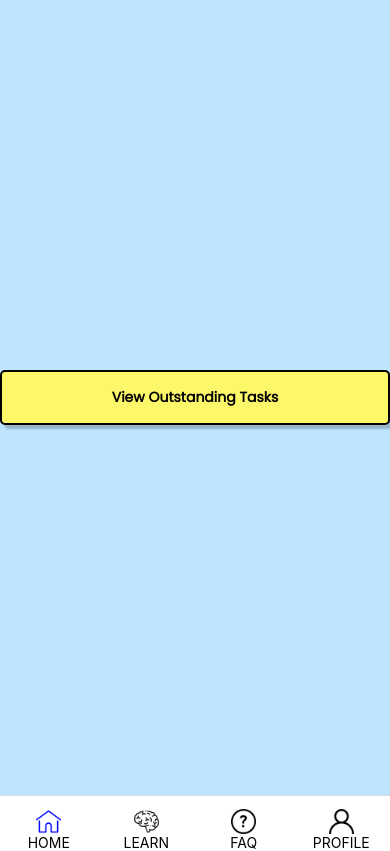
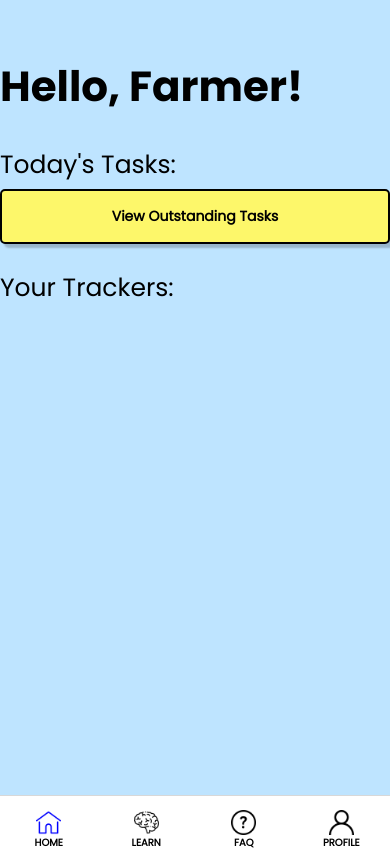
Before and after one commit to lawraisins/triogrow, a React Native app: screen /Landing in a window 390 px wide. Built offline with nearby package versions, Linux system fonts and the light colour scheme.

Commit message:
Embedded both videos

```diff
--- a/components/VideoPlayer.js
+++ b/components/VideoPlayer.js
@@ -5,17 +5,13 @@ import { useRef,useState } from "react";
 import { StyleSheet, Button, View } from 'react-native';
 import WebView from "react-native-webview";
 
-// Within your render function, assuming you have a file called
-// "background.mp4" in your project. You can include multiple videos
-// on a single screen if you like.
-
 const COMPOST_TUBE = "https://www.youtube.com/watch?v=CT4YeCWeST4"
 
-const VideoPlayer = () => {
+const VideoPlayer = ({sourcelink}) => {
  return (
 <View>
 <WebView
-source={{uri: COMPOST_TUBE}}
+source={{uri: sourcelink}}
     onLoad={console.log("Starting")}>
 
 
--- /dev/null
+++ b/components/fonts.js
@@ -0,0 +1,8 @@
+import { useFonts } from 'expo-font';
+
+const [fonts] = () => useFonts({
+        Poppins_Header: require("../assets/fonts/Poppins/Poppins-Black.ttf"),
+        Poppins: require("../assets/fonts/Poppins/Poppins.ttf")
+    })
+
+export default fonts
--- a/components/tabs.js
+++ b/components/tabs.js
@@ -5,9 +5,21 @@ import Home from "../screens/Home"
 import Learn from "../screens/Learn"
 import FAQ from "../screens/FAQ"
 import Profile from "../screens/Profile"
+import { useFonts } from 'expo-font';
 const Tab = createBottomTabNavigator();
 
 const Tabs = () => {
+    const [fontsLoaded] = useFonts (
+        {
+             "Poppins-Header": require("../assets/fonts/Poppins/Poppins-Bold.ttf"),
+             "Poppins": require("../assets/fonts/Poppins/Poppins-Regular.ttf")
+      }
+      );
+
+      if (!fontsLoaded) {
+          return undefined
+      }
+
     return(
         <Tab.Navigator
             screenOptions={{
@@ -40,7 +52,7 @@ const Tabs = () => {
                                         height: 25,
                                         tintColor: focused ? "blue" : "black",
                                     }}/>
-                            <Text>HOME</Text>
+                            <Text style={styles.text}>HOME</Text>
                         </View>
 
                     )
@@ -57,7 +69,7 @@ const Tabs = () => {
                                                     height: 25,
                                                     tintColor: focused ? "blue" : "black",
                                                 }}/>
-                                        <Text>LEARN</Text>
+                                        <Text style={styles.text}>LEARN</Text>
                                     </View>
 
                                 )
@@ -73,7 +85,7 @@ const Tabs = () => {
                                                     height: 25,
                                                     tintColor: focused ? "blue" : "black",
                                                 }}/>
-                                        <Text>FAQ</Text>
+                                        <Text style={styles.text}>FAQ</Text>
                                     </View>
 
                                 )
@@ -89,7 +101,7 @@ const Tabs = () => {
                                                     height: 25,
                                                     tintColor: focused ? "blue" : "black",
                                                 }}/>
-                                        <Text>PROFILE</Text>
+                                        <Text style={styles.text}>PROFILE</Text>
                                     </View>
 
                                 )
@@ -109,7 +121,13 @@ const styles = StyleSheet.create({
         shadowOpacity: 0.25,
         shadowRadius: 3.5,
 
-    }
+    },
+
+    text: {
+        fontFamily: "Poppins",
+        fontWeight: "bold",
+        fontSize: 10,
+    },
 })
 
 export default Tabs
--- a/navigation/index.js
+++ b/navigation/index.js
@@ -7,6 +7,7 @@ import SignUpScreen from '../screens/SignUpScreen';
 import Landing from "../screens/Landing";
 import Todo from "../screens/Todo"
 import Tutorial from "../screens/Tutorial";
+import Tutorial2 from "../screens/Tutorial2";
 const Stack = createNativeStackNavigator();
 
 const Navigation = () => {
@@ -18,6 +19,7 @@ const Navigation = () => {
                 <Stack.Screen name="Landing" component={Landing}/>
                 <Stack.Screen name="Todo" component={Todo}/>
                 <Stack.Screen name="Tutorial" component={Tutorial}/>
+                <Stack.Screen name="Tutorial2" component={Tutorial2}/>
             </Stack.Navigator>
         </NavigationContainer>
 
--- a/screens/FAQ.js
+++ b/screens/FAQ.js
@@ -1,14 +1,26 @@
 import React,{useState} from 'react';
 import {KeyboardAvoidingView, TextInput } from 'react-native';
-import {Button, StyleSheet, Text, View, Image, TouchableOpacity, Alert } from 'react-native';
+import {Button, StyleSheet, Text, View, ScrollView, Image, TouchableOpacity, Alert } from 'react-native';
 import Form from '../components/Todolist'
 import { NavigationContainer } from '@react-navigation/native';
+import { useFonts } from 'expo-font';
 
 
 export default function FAQ() {
+  const [fontsLoaded] = useFonts (
+    {
+         "Poppins-Header": require("../assets/fonts/Poppins/Poppins-Bold.ttf"),
+         "Poppins": require("../assets/fonts/Poppins/Poppins-Regular.ttf")
+  }
+  );
+
+  if (!fontsLoaded) {
+      return undefined
+  }
   return (
-    <View style={styles.container}>
-    </View>
+    <ScrollView style={styles.container}>
+      <Text style={styles.header}>FAQ</Text>
+    </ScrollView>
   );
 }
 
@@ -17,5 +29,10 @@ const styles = StyleSheet.create({
     flex: 1 ,
     backgroundColor: '#BEE4FF',
   },
+  header: {
+    fontSize: 42,
+    fontFamily: "Poppins-Header",
+    top: 55,
+  },
 
 });
--- a/screens/Home.js
+++ b/screens/Home.js
@@ -1,21 +1,43 @@
 import React,{useState} from 'react';
 import {KeyboardAvoidingView, TextInput } from 'react-native';
-import {Button, StyleSheet, Text, View, Image, TouchableOpacity, Alert } from 'react-native';
+import {Button, StyleSheet, Text, View, Image, TouchableOpacity, Alert, ScrollView } from 'react-native';
 import Form from '../components/Todolist'
 import { NavigationContainer } from '@react-navigation/native';
 import {useForm, Controller} from 'react-hook-form'
 import { useNavigation } from '@react-navigation/native';
 import CustomButton from '../components/CustomButton';
+import { useFonts } from 'expo-font';
+
+
+
 
 export default function Home() {
   const {control, handleSubmit, formState: {errors}, watch} = useForm();
   const navigation = useNavigation();
+  const [fontsLoaded] = useFonts (
+    {
+         "Poppins-Header": require("../assets/fonts/Poppins/Poppins-Bold.ttf"),
+         "Poppins": require("../assets/fonts/Poppins/Poppins-Regular.ttf")
+  }
+  );
+
+  if (!fontsLoaded) {
+      return undefined
+  }
 
 const viewTaskList = () =>  navigation.navigate("Todo")
   return (
-    <View style={styles.container}>
-        <CustomButton text="View Outstanding Tasks" onPress={handleSubmit(viewTaskList)} type="PRIMARY"></CustomButton>
-    </View>
+    <ScrollView style={styles.container}>
+        <Text style={styles.header}>Hello, Farmer!</Text>
+        <View style={styles.tasklist}>
+        <Text style={styles.subheader}>Today's Tasks:</Text>
+        <CustomButton text="View Outstanding Tasks" onPress={handleSubmit(viewTaskList)} type="PRIMARY" ></CustomButton>
+        </View>
+        <View style={styles.trackers}>
+        <Text style={styles.subheader}>Your Trackers:</Text>
+        </View>
+
+    </ScrollView>
   );
 }
 
@@ -23,14 +45,21 @@ const styles = StyleSheet.create({
   container: {
     flex: 1 ,
     backgroundColor: '#BEE4FF',
-    justifyContent: "center",
   },
-  button: {
-    alignItems: 'center',
-    backgroundColor: '#FDF76A',
-    borderColor: "black",
-    borderRadius: 2,
-    padding: 10,
+  header: {
+    fontSize: 42,
+    fontFamily: "Poppins-Header",
+    top: 55,
+  },
+  subheader: {
+    fontSize: 25,
+    fontFamily: "Poppins",
+  },
+  tasklist: {
+    top: 83,
+  },
+  trackers: {
+    top: 103,
   },
 
 });
--- a/screens/Landing.js
+++ b/screens/Landing.js
@@ -4,6 +4,7 @@ import {Button, StyleSheet, Text, View, Image, TouchableOpacity, Alert } from 'r
 import Form from '../components/Todolist'
 import { NavigationContainer } from '@react-navigation/native';
 import Tabs from '../components/tabs';
+
 export default function Home() {
   return (
     <Tabs></Tabs>
--- a/screens/Learn.js
+++ b/screens/Learn.js
@@ -1,25 +1,45 @@
 import React,{useState} from 'react';
 import {KeyboardAvoidingView, TextInput } from 'react-native';
-import {Button, StyleSheet, Text, View, Image, TouchableOpacity} from 'react-native';
+import {Button, StyleSheet, Text, View, ScrollView, Image, TouchableOpacity} from 'react-native';
 import VideoPlayer from '../components/VideoPlayer';
 import { NavigationContainer } from '@react-navigation/native';
 import {useForm, Controller} from 'react-hook-form'
 import { useNavigation } from '@react-navigation/native';
 import CustomButton from '../components/CustomButton';
+import { useFonts } from 'expo-font';
 
 
 const COMPOST_TUBE = "https://youtu.be/CT4YeCWeST4?si=xkhPKMnuo2LCusgg"
+const SOIL_BUILDING = "https://youtu.be/IRdP04ClG_k?si=NcUk-EQqAWyNLxmA"
 
 
 
 export default function Learn() {
   const {control, handleSubmit, formState: {errors}, watch} = useForm()
   const navigation = useNavigation()
+  const [fontsLoaded] = useFonts (
+    {
+         "Poppins-Header": require("../assets/fonts/Poppins/Poppins-Bold.ttf"),
+         "Poppins": require("../assets/fonts/Poppins/Poppins-Regular.ttf")
+  }
+  );
+
+  if (!fontsLoaded) {
+      return undefined
+  }
+
   const viewTutorial = () =>  navigation.navigate("Tutorial")
+  const viewTutorial2 = () =>  navigation.navigate("Tutorial2")
   return (
-<View style={styles.container}>
+<ScrollView style={styles.container}>
+        <Text style={styles.header}>Let's Learn!</Text>
+        <View style={styles.videos}>
+        <Text style={styles.subheader}>Video Tutorials</Text>
         <CustomButton text="Tutorial 1: Compost Tube" onPress={handleSubmit(viewTutorial)} type="PRIMARY"></CustomButton>
-    </View>
+        <CustomButton text="Tutorial 2: Soil Building" onPress={handleSubmit(viewTutorial2)} type="PRIMARY"></CustomButton>
+        </View>
+
+    </ScrollView>
 
   );
 }
@@ -28,14 +48,18 @@ const styles = StyleSheet.create({
   container: {
     flex: 1 ,
     backgroundColor: '#BEE4FF',
-    justifyContent: "center",
   },
-  button: {
-    alignItems: 'center',
-    backgroundColor: '#FDF76A',
-    borderColor: "black",
-    borderRadius: 2,
-    padding: 10,
+  header: {
+    fontSize: 42,
+    fontFamily: "Poppins-Header",
+    top: 55,
+  },
+  subheader: {
+    fontSize: 25,
+    fontFamily: "Poppins",
+  },
+  videos: {
+    top: 83,
   },
 
 });
--- a/screens/SignInScreen.js
+++ b/screens/SignInScreen.js
@@ -14,7 +14,7 @@ const SignInScreen = () => {
     const navigation = useNavigation();
 
     const onSignInPressed = (data) => {
-        navigation.navigate('Landing')
+        navigation.navigate('Landing', {"username": data.username})
         console.log(data)
         password = data.password
         username = data.username
--- /dev/null
+++ b/screens/Tutorial2.js
@@ -0,0 +1,27 @@
+import { StatusBar } from 'expo-status-bar';
+import React,{useState} from 'react';
+import {KeyboardAvoidingView, TextInput } from 'react-native';
+import {Button, StyleSheet, Text, View, Image, TouchableOpacity} from 'react-native';
+import VideoPlayer from '../components/VideoPlayer';
+
+const SOIL_BUILDING = "https://youtu.be/IRdP04ClG_k?si=NcUk-EQqAWyNLxmA"
+
+const Tutorial = () => {
+    console.log("Tutorial 2 launched")
+    return (
+        <View>
+        <View style={{width: "100%", height: "100%"}}>
+            <VideoPlayer
+                sourcelink = {SOIL_BUILDING}
+            ></VideoPlayer>
+        </View>
+        <StatusBar style = "auto" />
+        </View>
+    )
+
+
+
+
+}
+
+export default Tutorial
```
